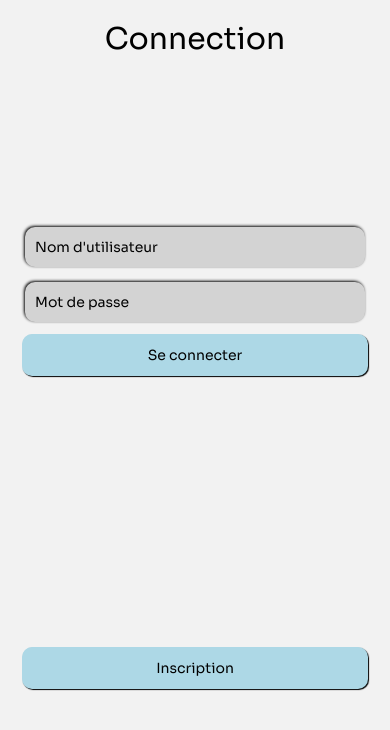
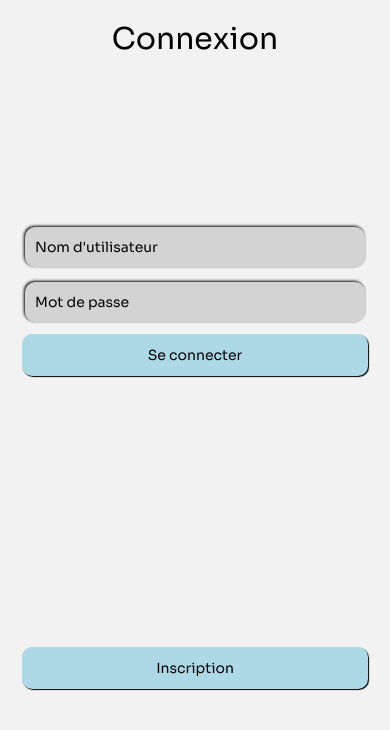
Before and after one commit to PAxwelista/DeliThi_frontend, a React Native app: screen /MoreMenu in a window 390 px wide. Shown: the top 730 px of the page. Built offline with nearby package versions, Linux system fonts and the light colour scheme; no server answers; some icons are missing.

Commit message:
correct french word connexion

```diff
--- a/src/screens/Connection/SignInScreen.tsx
+++ b/src/screens/Connection/SignInScreen.tsx
@@ -54,7 +54,7 @@ const SignIn = ({ navigation }: Props) => {
     };
 
     return (
-        <Screen title="Connection">
+        <Screen title="Connexion">
             <View style={styles.btns}>
                 <View>
                     {errorMessage && <Text>{errorMessage}</Text>}
--- a/src/screens/Connection/SignUpScreen.tsx
+++ b/src/screens/Connection/SignUpScreen.tsx
@@ -115,7 +115,7 @@ const SignUp = ({ navigation }: Props) => {
                     />
                 </View>
                 <Button
-                    title={"Retour Connexion"}
+                    title={"Retour connexion"}
                     onPress={handleChangePage}
                 />
             </View>
--- a/src/screens/Mores/AccountScreen.tsx
+++ b/src/screens/Mores/AccountScreen.tsx
@@ -49,7 +49,7 @@ const AccountScreen = () => {
     };
 
     const buttons = [
-        { title: "Deconnection", onPress: handleClickOnDeconnexion },
+        { title: "Deconnexion", onPress: handleClickOnDeconnexion },
         { title: "Supprimer le compte", onPress: handleClickOnDeleteAccount },
     ];
 
--- a/src/screens/Mores/MoreMenuScreen.tsx
+++ b/src/screens/Mores/MoreMenuScreen.tsx
@@ -52,7 +52,7 @@ function MoreMenuScreen({ navigation }: Props) {
         />
     ));
 
-    return <Screen title="Autres menu">{Buttons}</Screen>;
+    return <Screen title="Menu">{Buttons}</Screen>;
 }
 
 export { MoreMenuScreen };
```
